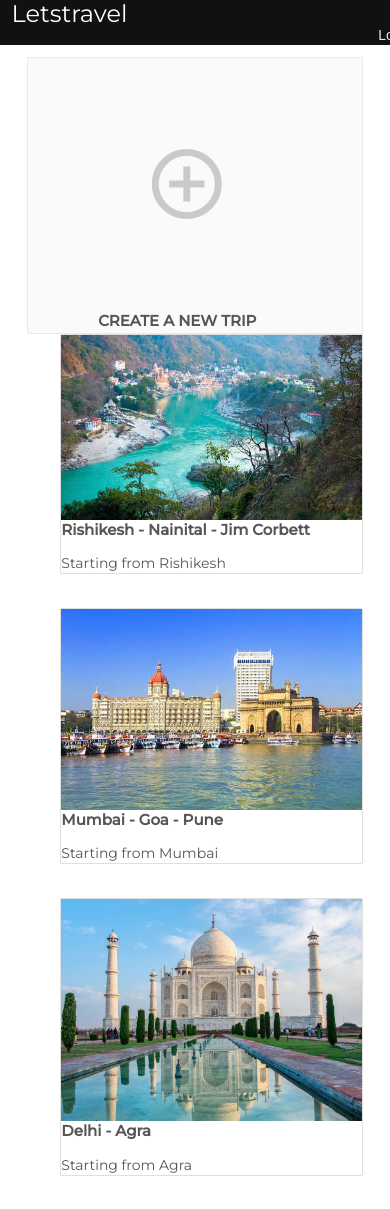
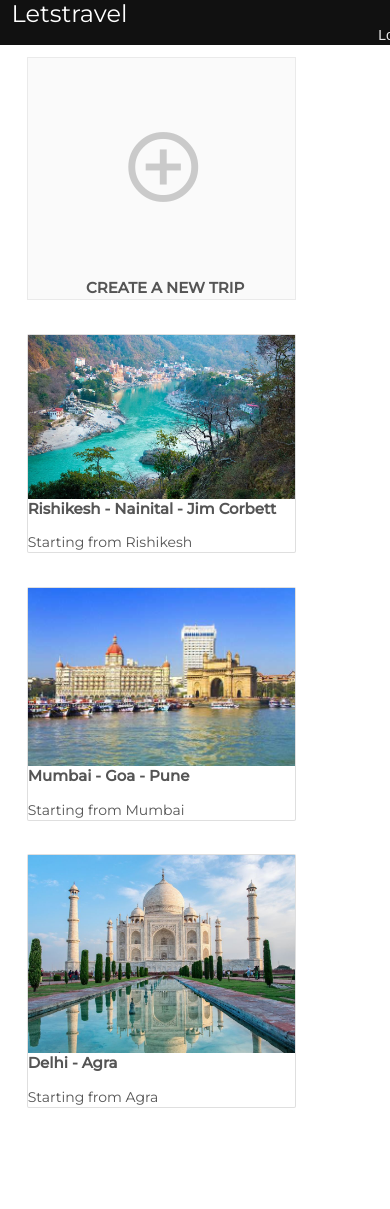
Before and after one commit to shivaneej/Letstravel, a PHP site: page /dashboard.php in a window 390 px wide; the page is wider, and only the part inside the window is pictured. After the commit the page ends 1108 px from the top of that part, so only its background shows below. Run offline with PHP 8.4, Linux system fonts and the light colour scheme; a user stored in the database is signed in; data comes from the database, SQL or seed files in the repository; some libraries are stand-ins or nearby versions.

Commit message:
#43 admin dashboard responsive

```diff
--- a/admin.css
+++ b/admin.css
@@ -177,3 +177,48 @@ input.upload
 {
     height: 10%;
 }
+
+@media only screen and (max-width: 600px)
+{
+    body
+    {
+        overflow-x: hidden;
+    }
+    #createTripModal
+    {
+        width:90%;
+    }
+    #createTripModal .modal-content
+    {
+        width: 80%;
+    }
+
+    #start, #tripLocs
+    {
+        margin-left: 20%;
+    }
+    .label
+    {
+        left: 0%;
+    }
+
+    .modal{
+        width: 90%;
+    }
+    .modal .modal-content
+    {
+        width: 85%;
+    }
+    .createCard
+    {
+        width: 80%;
+        height: 40%;
+        margin-bottom: 10%;
+    }
+    .card
+    {
+        width: 80%;
+        left: -10%;
+        margin-top: 5%;
+    }
+}
```
